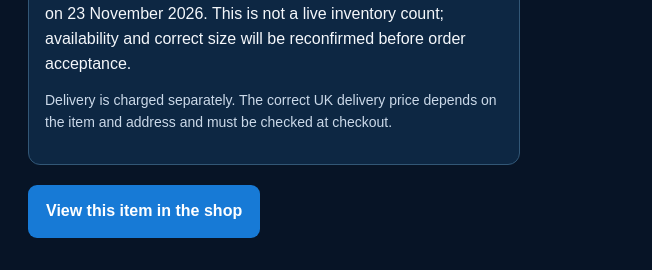
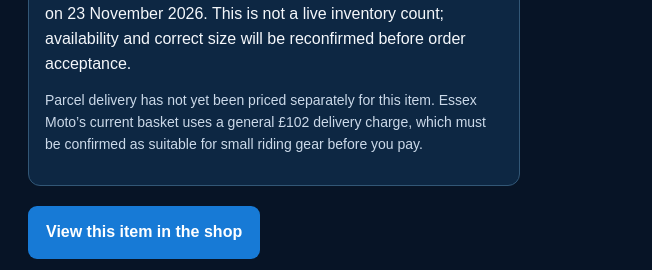
Before and after one commit to dalegalea-sudo/essex-moto-online, a plain HTML site: page products/wulfsport-kids-attack-gloves-pink.html in a window 1280 px wide. Shown: the part 482-752 px from the top of the page, 628-1280 px from the left. Drawn offline with Linux system fonts and the light colour scheme.

Commit message:
Clarify delivery and avoid treating supplier codes as manufacturer MPNs

```diff
--- a/products/wulfsport-kids-attack-gloves-pink.html
+++ b/products/wulfsport-kids-attack-gloves-pink.html
@@ -24,7 +24,7 @@
 <div><img class="photo" src="https://ahead4-stormbuggies.s3.eu-west-1.amazonaws.com/image-cache/w/u/l/f/s/wulfsport-kids-attack-gloves---pink-2a417adf8bb5f1be797bf70b903cb4cb29be21f9.jpeg" alt="Wulfsport Kids Attack Gloves – Pink" width="680" height="680"><p class="note">Supplier product imagery shown with permission. Product specification and appearance may vary by variant.</p></div>
 <section><p class="eyebrow">Wulfsport · Essex Moto</p><h1>Wulfsport Kids Attack Gloves – Pink</h1><p class="price">£15.95</p>
 <p>Pink Wulfsport Attack motocross gloves for younger riders. Confirm glove size and fit with Essex Moto before purchasing.</p>
-<div class="box"><strong>Availability:</strong> Storm Buggies' public listing displayed “In Stock” on 23 November 2026. This is not a live inventory count; availability and correct size will be reconfirmed before order acceptance.<p class="note">Delivery is charged separately. The correct UK delivery price depends on the item and address and must be checked at checkout.</p></div>
+<div class="box"><strong>Availability:</strong> Storm Buggies' public listing displayed “In Stock” on 23 November 2026. This is not a live inventory count; availability and correct size will be reconfirmed before order acceptance.<p class="note">Parcel delivery has not yet been priced separately for this item. Essex Moto’s current basket uses a general £102 delivery charge, which must be confirmed as suitable for small riding gear before you pay.</p></div>
 <a class="button" href="../riding-gear.html#wulfsport-kids-attack-gloves-pink">View this item in the shop</a>
 <h2>Key details</h2><ul><li>Pink children&#39;s motocross gloves</li><li>Exact size and product code to be reconfirmed</li><li>Supplier stock and parcel delivery cost must be confirmed</li></ul>
 <h2>Sizes</h2><p>Ask Essex Moto to confirm size availability before payment.</p>
```
